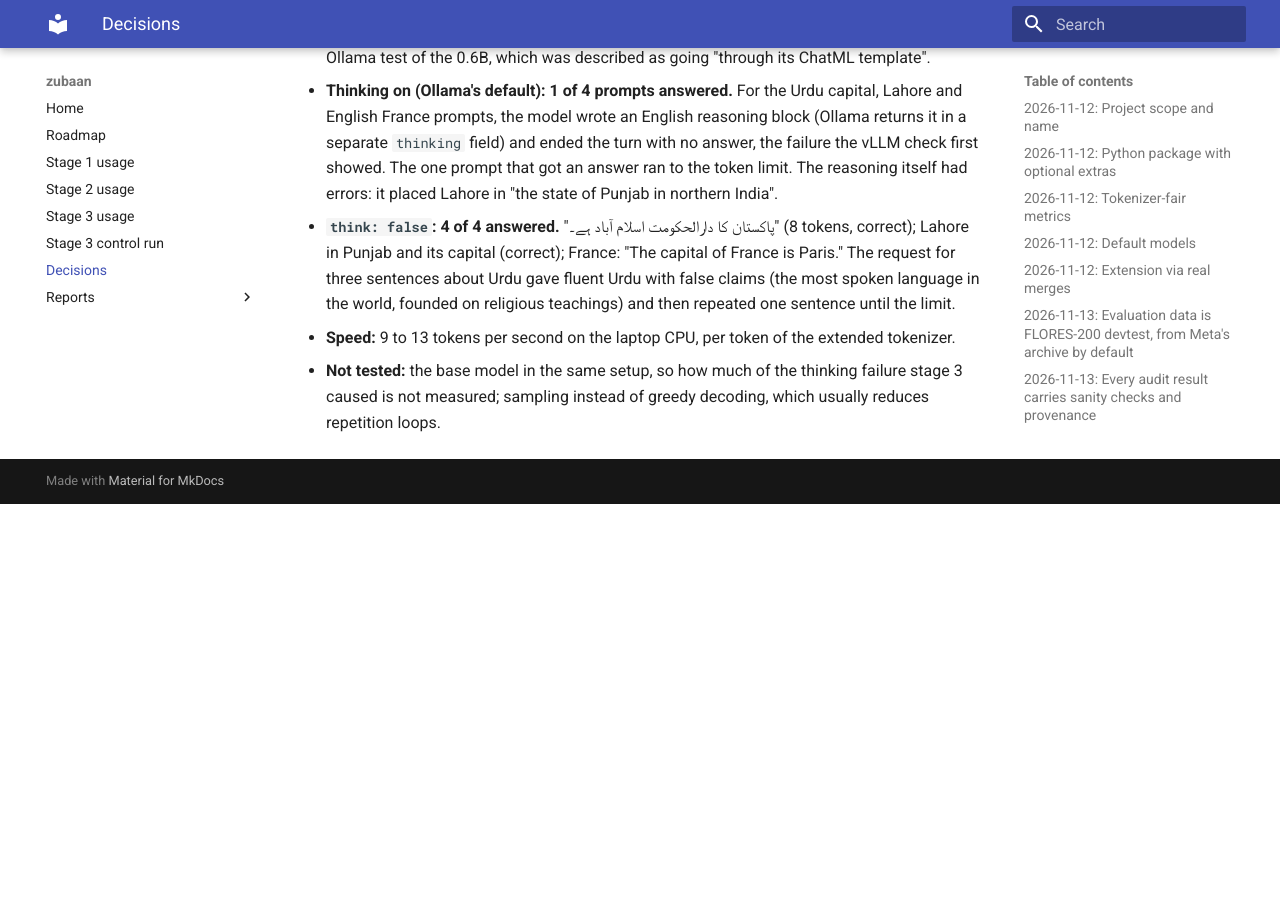
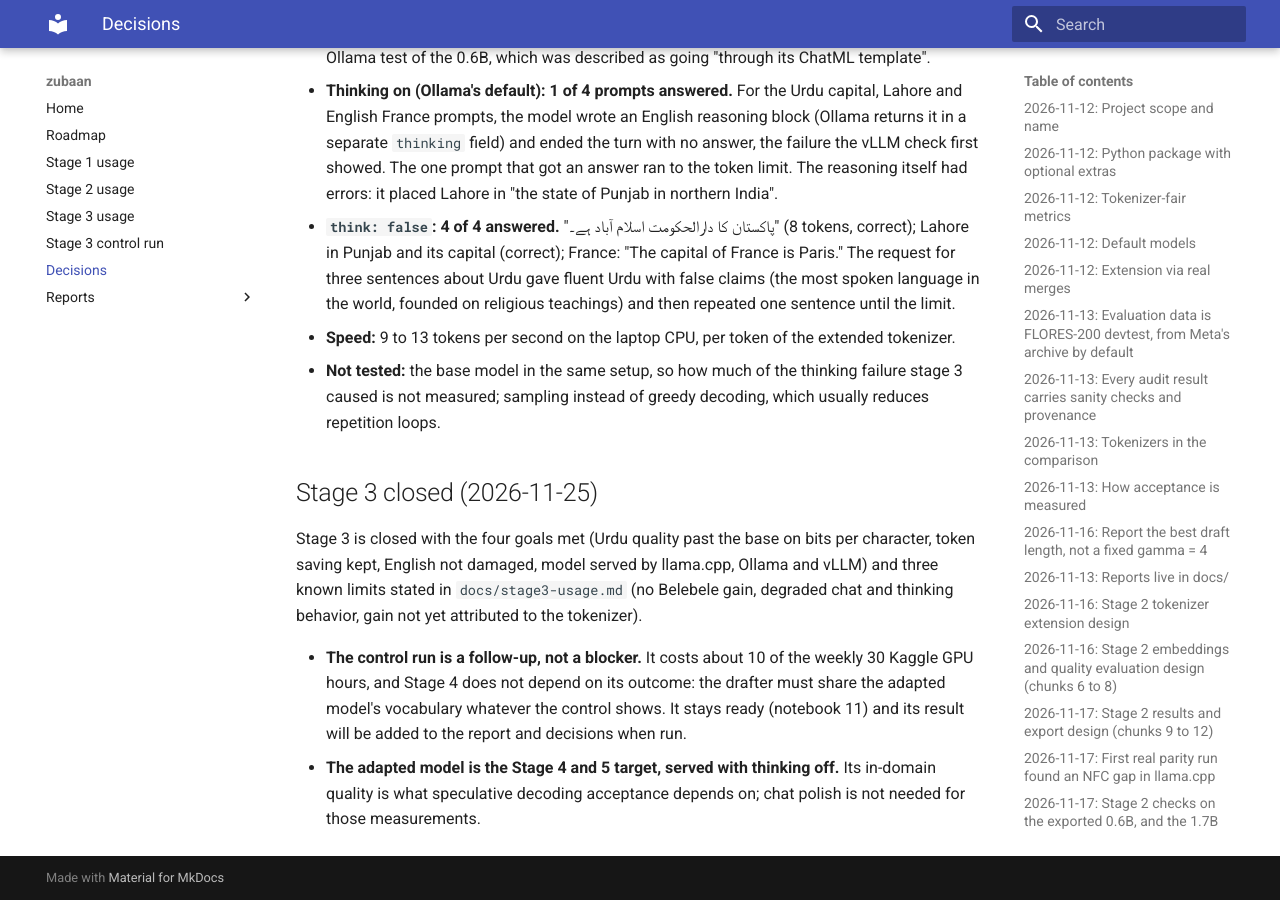
Before and after one commit to Hashir-Aziz123/zubaan, an MkDocs documentation site: the page built from docs/decisions.md, in a window 1280 px wide and 900 px high, scrolled down 18408 px. Built offline with MkDocs 1.6.1 and Material for MkDocs 9.7.7, drawn with Linux system fonts in a browser that asks for light colours; before the commit the page ends 18912 px from its top, so only the background shows below that.

Commit message:
docs: close stage 3
Verdict section in stage3-usage (four goals met, three stated limits),
roadmap marks stage 3 done with the control run as an optional
follow-up, README and docs home updated, decisions record the closing,
continue.md hands off to stage 4.

Co-Authored-By: Claude Opus 5.5 <noreply@anthropic.com>

```diff
--- a/docs/decisions.md
+++ b/docs/decisions.md
@@ -272,3 +272,10 @@ Q4_K_M from notebook 09 (`qwen3-1.7b-urdu-adapted-Q4_K_M.gguf`), Ollama 0.40.16
 - **`think: false`: 4 of 4 answered.** "پاکستان کا دارالحکومت اسلام آباد ہے۔" (8 tokens, correct); Lahore in Punjab and its capital (correct); France: "The capital of France is Paris." The request for three sentences about Urdu gave fluent Urdu with false claims (the most spoken language in the world, founded on religious teachings) and then repeated one sentence until the limit.
 - **Speed:** 9 to 13 tokens per second on the laptop CPU, per token of the extended tokenizer.
 - **Not tested:** the base model in the same setup, so how much of the thinking failure stage 3 caused is not measured; sampling instead of greedy decoding, which usually reduces repetition loops.
+
+## Stage 3 closed (2026-11-25)
+
+Stage 3 is closed with the four goals met (Urdu quality past the base on bits per character, token saving kept, English not damaged, model served by llama.cpp, Ollama and vLLM) and three known limits stated in `docs/stage3-usage.md` (no Belebele gain, degraded chat and thinking behavior, gain not yet attributed to the tokenizer).
+
+- **The control run is a follow-up, not a blocker.** It costs about 10 of the weekly 30 Kaggle GPU hours, and Stage 4 does not depend on its outcome: the drafter must share the adapted model's vocabulary whatever the control shows. It stays ready (notebook 11) and its result will be added to the report and decisions when run.
+- **The adapted model is the Stage 4 and 5 target, served with thinking off.** Its in-domain quality is what speculative decoding acceptance depends on; chat polish is not needed for those measurements.
--- a/docs/roadmap.md
+++ b/docs/roadmap.md
@@ -38,6 +38,8 @@ Each stage ends with something usable and public. Estimates assume part-time wor
 
 ## Stage 3: adapt (2 to 3 weeks)
 
+**Done (closed 2026-11-25).** Write-up: `docs/stage3-usage.md`; results: the Stage 3 section of the extension report. The control run below is an optional follow-up, not part of closing the stage.
+
 Plan and decisions: `continue.md` and `docs/decisions.md` (2026-11-18). Start from the extended Qwen3-1.7B, train the 10,000 new rows then LoRA, Urdu Wikipedia plus 10% English Wikipedia, fp16 on a Kaggle T4, private Hub checkpoints.
 
 - [x] Environment check: versions install together, fp16 LoRA steps stable on a T4 (notebook 05 `check` and `smoke`, chunk 0)
@@ -47,12 +49,15 @@ Plan and decisions: `continue.md` and `docs/decisions.md` (2026-11-18). Start fr
 - [x] Kaggle smoke run (05), speed trial (06) and main run (07): 800 steps (100 + 700) at micro batch 1, 850 tokens/s, about 9.4 h wall time, Hub checkpoints, merged model saved (chunks 4 and 5). In-run held-out Urdu bits per character fell 2.41 (step 100) to 1.52 (step 800), English 1.21 to 1.08; not yet comparable with the Stage 2 table, see decisions
 - [x] Merge, save and verify (`adapt/finalize.py`, `zubaan adapt merge`, chunk 6): float32 merge, logits must match, old rows identical, Stage 2 folder verification. Tested on a tiny model; run at the end of notebook 07: verified, max logit difference 6.5e-05
 - [x] Quality (chunk 7, notebook 08, 2026-11-19): FLORES Urdu bits per character 2.339 (base) / 3.562 (untrained) / 1.718 (adapted), held-out Urdu 2.310 / 3.570 / 1.486, FLORES English 1.208 / 1.210 / 1.066, Belebele Urdu acc_char 0.334 / 0.253 / 0.340 (intervals overlap with the base: no detectable change). Tokens per Urdu character 0.643 to 0.281 (held-out)
-- [ ] Optional compute-matched control run (decision 6): code, config and notebook 11 done (2026-11-25, guide `docs/stage3-control-run.md`); Kaggle run pending
 - [x] Quality report section and chart in `docs/reports/tokenizer-extension/` (`report/adaptation.py`, 2026-11-25): table, success checks, derived reading, serving results
 - [x] Re-export (chunk 8, notebook 09, 2026-11-24): GGUF parity 2,041/2,045 (4 NFC-only, 0 real), Q4_K_M and Q8_0 with the Urdu imatrix, quantization cost on Urdu about the same as on English
 - [x] vLLM check (chunk 8, notebook 10, 2026-11-25): tokenization identical, Urdu completion and chat work with thinking off; with thinking allowed the model ends inside `<think>` with no answer
 - [x] Local Ollama chat check with the adapted Q4_K_M file (2026-11-25, Ollama 0.40.16, laptop CPU): with thinking on 1 of 4 prompts answered, with `think: false` 4 of 4; Ollama uses the GGUF's embedded template, so thinking is turned off per request
 - [x] Write-up (chunk 9): `docs/stage3-usage.md`, CLAUDE.md stage table (2026-11-25)
+
+Optional follow-up:
+
+- [ ] Compute-matched control run (decision 6): base model with its own tokenizer, same recipe and token count. Code, config and notebook 11 are ready (guide `docs/stage3-control-run.md`); needs about 10 Kaggle GPU hours. It is the only way to attribute the quality gain to the tokenizer.
 
 ## Stage 4: draft (2 to 3 weeks)
 
--- a/docs/stage3-usage.md
+++ b/docs/stage3-usage.md
@@ -10,6 +10,25 @@ Stage 2 made Urdu cheaper: 10,000 new Urdu tokens cut the token cost of Urdu on
 - It invents facts and falls into repetition loops on open-ended prompts.
 
 Status (2026-11-25): **Stage 3 is done.** Training, evaluation, re-export, the vLLM check, the local Ollama check and the report are complete. The optional compute-matched control run (notebook 11) is written but not run.
+
+## The verdict
+
+Stage 3 asked four questions. Each has an answer from a measurement:
+
+| Question | Answer |
+| --- | --- |
+| Does Urdu quality recover after training the new tokens? | **Yes, past the base.** FLORES Urdu bits per character 2.339 (base), 3.562 (untrained), 1.718 (adapted). |
+| Is the token saving kept? | **Yes.** The same FLORES Urdu text takes 2.43x fewer tokens than with the base tokenizer. |
+| Is English damaged? | **No.** English bits per character did not rise (1.208 to 1.066), and English tokenizes byte for byte as before. |
+| Does the trained model still run in real tools? | **Yes.** GGUF parity passed, Q4_K_M and Q8_0 work in llama.cpp, vLLM serves it, Ollama runs it. |
+
+Three things did not go well, and none of them was a goal of this stage:
+
+- **Reading comprehension did not improve** (Belebele Urdu 34.0% against 33.4%, within noise).
+- **Chat behavior degraded.** With thinking on, the model usually ends its turn without an answer; it also invents facts and loops on open-ended prompts. This was expected from training a chat model on plain text (decision of 2026-11-18).
+- **The gain is not yet attributed to the tokenizer.** The optional control run answers that.
+
+So the adapted model is fit for what comes next (Stage 4 and 5 use it as the target model for speculative decoding and benchmarks, with thinking off), and not fit to present as a chat assistant.
 
 ## What Stage 3 did, and how
 
```
Also changed, not shown: README.md (+6 -4 lines), continue.md (+12 -21 lines), docs/index.md (+2 -0 lines).
